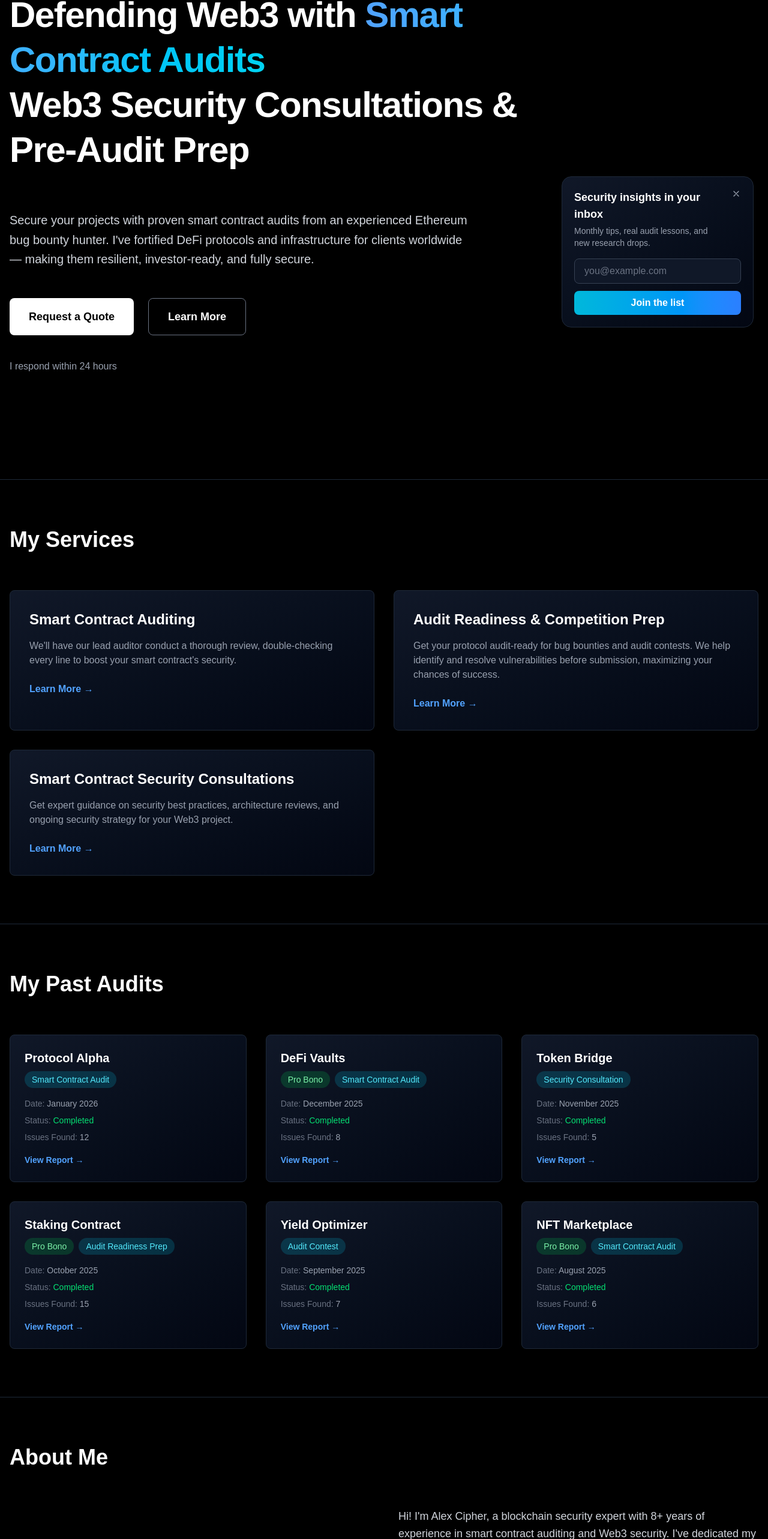
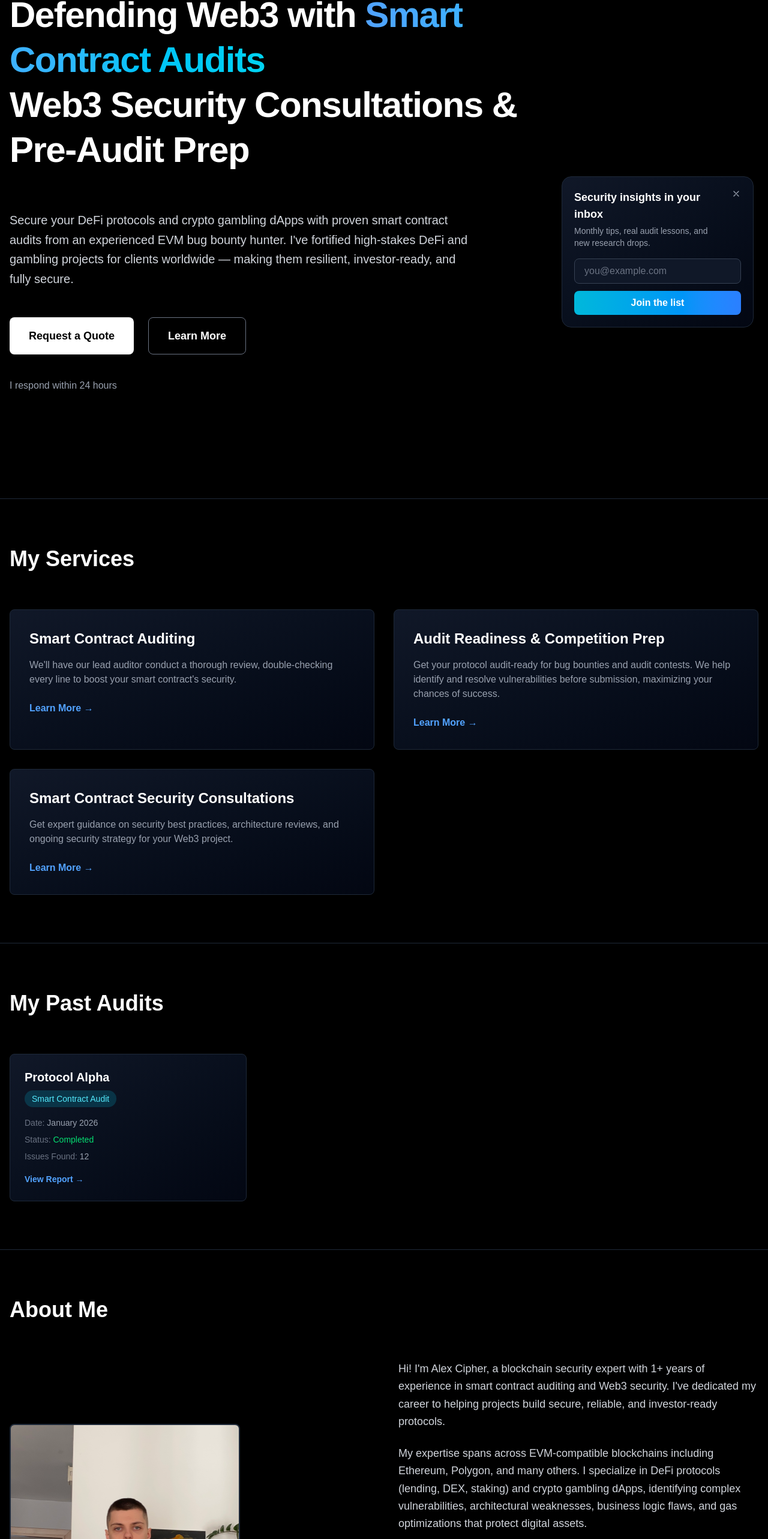
Before and after one commit to d4rk-source/personal_website, a Next.js app: page / in a window 1280 px wide. Shown: the part 230-2796 px from the top of the page at 60% size. Built offline with nearby package versions, Linux system fonts and the light colour scheme; a web font is replaced by a local one.

Commit message:
fixed more words and added my image

```diff
--- a/app/components/About.tsx
+++ b/app/components/About.tsx
@@ -2,7 +2,7 @@ export default function About() {
   const skills = [
     {
       title: "Smart Contracts",
-      description: "Solidity, Rust, Cairo",
+      description: "Solidity, Vyper",
       color: "blue",
     },
     {
@@ -12,43 +12,57 @@ export default function About() {
     },
     {
       title: "Blockchain",
-      description: "EVM, Solana, Layer 2s",
+      description: "EVM chains, DeFi & Gambling dApps",
       color: "blue",
     },
     {
       title: "Consultations",
-      description: "Architecture Design, Best Practices",
+      description: "Architecture Design, Security Roadmaps",
       color: "cyan",
     },
   ];
 
   return (
-    <section id="about" className="px-4 py-20 max-w-7xl mx-auto border-t border-gray-800 scroll-mt-20">
+    <section
+      id="about"
+      className="px-4 py-20 max-w-7xl mx-auto border-t border-gray-800 scroll-mt-20"
+    >
       <h2 className="text-3xl md:text-4xl font-bold mb-16">About Me</h2>
 
       <div className="grid grid-cols-1 md:grid-cols-2 gap-12 items-center">
         {/* Image */}
         <div className="flex justify-center md:justify-start">
-          <div className="w-80 h-80 bg-gradient-to-br from-gray-900 to-gray-950 rounded-lg border-2 border-gray-800 flex items-center justify-center">
-            <div className="text-center">
-              <p className="text-gray-500 text-lg mb-2">Your Photo Here</p>
-              <p className="text-gray-600 text-sm">Place your image at /public/profile.jpg</p>
-            </div>
+          <div className="w-72 h-96 sm:w-80 sm:h-[28rem] md:w-96 md:h-[30rem] rounded-lg border-2 border-gray-800 overflow-hidden bg-gray-900">
+            <img
+              src="/profile.jpg"
+              alt="Alex Cipher"
+              className="w-full h-full object-cover"
+            />
           </div>
         </div>
 
         {/* Text Content */}
         <div className="space-y-6">
           <p className="text-lg text-gray-300 leading-relaxed">
-            Hi! I'm Alex Cipher, a blockchain security expert with 8+ years of experience in smart contract auditing and Web3 security. I've dedicated my career to helping projects build secure, reliable, and investor-ready protocols.
+            Hi! I'm Alex Cipher, a blockchain security expert with 1+ years of
+            experience in smart contract auditing and Web3 security. I've
+            dedicated my career to helping projects build secure, reliable, and
+            investor-ready protocols.
           </p>
 
           <p className="text-lg text-gray-300 leading-relaxed">
-            My expertise spans across multiple blockchains including Ethereum, Solana, Polygon, and many others. I specialize in identifying complex vulnerabilities, architectural weaknesses, and security best practices that protect billions of dollars in digital assets.
+            My expertise spans across EVM-compatible blockchains including
+            Ethereum, Polygon, and many others. I specialize in DeFi protocols
+            (lending, DEX, staking) and crypto gambling dApps, identifying
+            complex vulnerabilities, architectural weaknesses, business logic
+            flaws, and gas optimizations that protect digital assets.
           </p>
 
           <p className="text-lg text-gray-300 leading-relaxed">
-            Beyond auditing, I'm passionate about mentoring developers, publishing security research, and staying at the forefront of Web3 security trends. When I'm not reviewing code, you can find me contributing to the blockchain security community.
+            Beyond auditing, I'm passionate about mentoring developers,
+            publishing security research, and staying at the forefront of Web3
+            security trends. When I'm not reviewing code, you can find me
+            contributing to the blockchain security community.
           </p>
 
           <div className="pt-6 space-y-4">
--- a/app/components/Audits.tsx
+++ b/app/components/Audits.tsx
@@ -8,50 +8,13 @@ export default function Audits() {
       status: "Completed",
       issues_found: 12,
     },
-    {
-      name: "DeFi Vaults",
-      pro_bono: true,
-      type: "Smart Contract Audit",
-      date: "December 2025",
-      status: "Completed",
-      issues_found: 8,
-    },
-    {
-      name: "Token Bridge",
-      pro_bono: false,
-      type: "Security Consultation",
-      date: "November 2025",
-      status: "Completed",
-      issues_found: 5,
-    },
-    {
-      name: "Staking Contract",
-      pro_bono: true,
-      type: "Audit Readiness Prep",
-      date: "October 2025",
-      status: "Completed",
-      issues_found: 15,
-    },
-    {
-      name: "Yield Optimizer",
-      pro_bono: false,
-      type: "Audit Contest",
-      date: "September 2025",
-      status: "Completed",
-      issues_found: 7,
-    },
-    {
-      name: "NFT Marketplace",
-      pro_bono: true,
-      type: "Smart Contract Audit",
-      date: "August 2025",
-      status: "Completed",
-      issues_found: 6,
-    },
   ];
 
   return (
-    <section id="audits" className="px-4 py-20 max-w-7xl mx-auto border-t border-gray-800 scroll-mt-20">
+    <section
+      id="audits"
+      className="px-4 py-20 max-w-7xl mx-auto border-t border-gray-800 scroll-mt-20"
+    >
       <h2 className="text-3xl md:text-4xl font-bold mb-16">My Past Audits</h2>
 
       <div className="grid grid-cols-1 md:grid-cols-2 lg:grid-cols-3 gap-8">
@@ -83,11 +46,15 @@ export default function Audits() {
                 <span className="text-green-400">{audit.status}</span>
               </p>
               <p>
-                <span className="text-gray-500">Issues Found:</span> {audit.issues_found}
+                <span className="text-gray-500">Issues Found:</span>{" "}
+                {audit.issues_found}
               </p>
             </div>
 
-            <a href="#" className="text-blue-400 font-semibold hover:text-blue-300 text-sm">
+            <a
+              href="#"
+              className="text-blue-400 font-semibold hover:text-blue-300 text-sm"
+            >
               View Report →
             </a>
           </div>
--- a/app/components/Hero.tsx
+++ b/app/components/Hero.tsx
@@ -22,10 +22,10 @@ export default function Hero({ onScrollToSection, onRequestQuote }: HeroProps) {
 
       {/* Description */}
       <p className="text-lg md:text-xl text-gray-300 max-w-3xl mb-12 leading-relaxed">
-        Secure your projects with proven smart contract audits from an
-        experienced Ethereum bug bounty hunter. I've fortified DeFi protocols
-        and infrastructure for clients worldwide — making them resilient,
-        investor-ready, and fully secure.
+        Secure your DeFi protocols and crypto gambling dApps with proven smart
+        contract audits from an experienced EVM bug bounty hunter. I've
+        fortified high-stakes DeFi and gambling projects for clients worldwide —
+        making them resilient, investor-ready, and fully secure.
       </p>
 
       {/* CTA Buttons */}
--- a/app/components/PastWork.tsx
+++ b/app/components/PastWork.tsx
@@ -5,18 +5,21 @@ export default function PastWork() {
       description:
         "Started my security journey in traditional cybersecurity before transitioning to blockchain. Experience in penetration testing, network security, and vulnerability assessment across enterprise systems.",
       icon: "🛡️",
+      link: undefined,
     },
     {
       title: "CTF Creator & Participant",
       description:
         "Created and hosted multiple Capture The Flag (CTF) competitions for the security community. Active participant in CTF competitions, regularly placing in top positions and solving complex security challenges.",
       icon: "🚩",
+      link: "https://github.com/d4rk-source/Never-Poor-Again", // Add your CTF link here
     },
     {
       title: "Code4rena Winnings",
       description:
-        "Competitive security researcher on Code4rena, consistently finding high-severity vulnerabilities in protocols. Earned significant rewards through bug hunting and code contest victories.",
+        "Active security researcher on Code4rena, identifying medium-severity vulnerabilities in protocols. Secured payouts through bug hunting and contest participation.",
       icon: "🏆",
+      link: "https://code4rena.com/@Alex_Cipher", // Add your Code4rena profile link here
     },
   ];
 
@@ -37,7 +40,17 @@ export default function PastWork() {
           >
             <div className="text-4xl mb-4">{work.icon}</div>
             <h3 className="text-xl font-bold mb-4">{work.title}</h3>
-            <p className="text-gray-400">{work.description}</p>
+            <p className="text-gray-400 mb-4">{work.description}</p>
+            {work.link && (
+              <a
+                href={work.link}
+                target="_blank"
+                rel="noopener noreferrer"
+                className="text-blue-400 font-semibold hover:text-blue-300 transition-colors"
+              >
+                View Details →
+              </a>
+            )}
           </div>
         ))}
       </div>
```
Also changed, not shown: public/profile.jpg (added).
